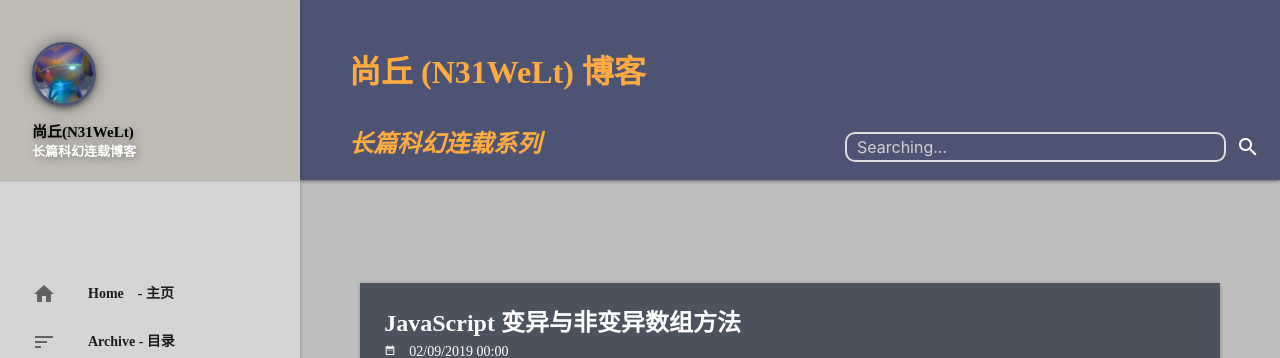
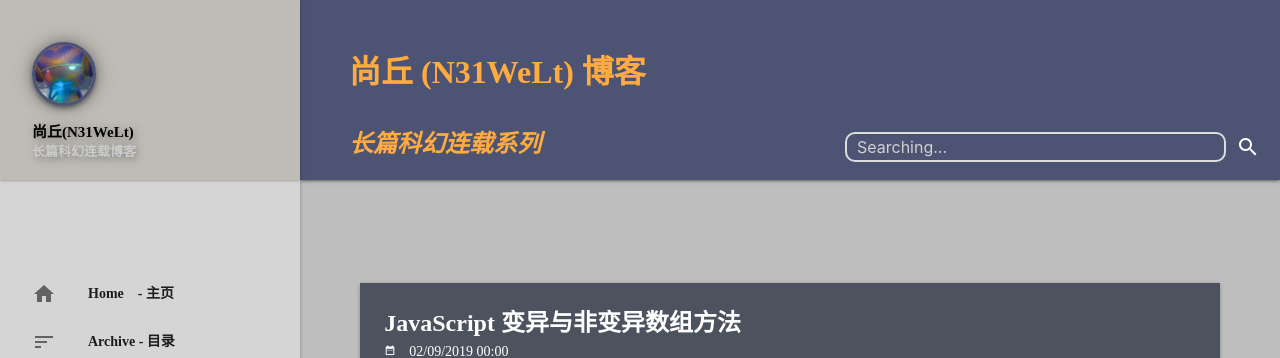
Before and after one commit to keepwalk/keepwalk.github.io, a Jekyll site: the page built from index.html, in a window 1280 px wide. Shown: the top 358 px of the page. Built offline with Jekyll 4.4.1, drawn with Linux system fonts in a browser that asks for light colours; the list of posts is cut into pages by our own code; comment, search, counter and statistics services are not loaded.

Commit message:
Update header.html

```diff
--- a/_includes/header.html
+++ b/_includes/header.html
@@ -108,7 +108,7 @@
                         <img class="circle z-depth-2" src="/assets/img/user.png" width="64" style="-webkit-filter: drop-shadow(0px 0px 9px #777); filter: drop-shadow(0px 0px 9px #777);" />
                     </a>
                     <div class="black-text user-info">
-                        <b> {{site.user}}(N31WeLt)</b><br><font size="2"><b><font color="#FFFFFF">长篇科幻连载博客</font></b></font>
+                        <b> {{site.user}}(N31WeLt)</b><br><font size="2"><b><font color="#CCCCCC">长篇科幻连载博客</font></b></font>
 
                         <!-- {{site.user_email}} -->
                     </div>
```
